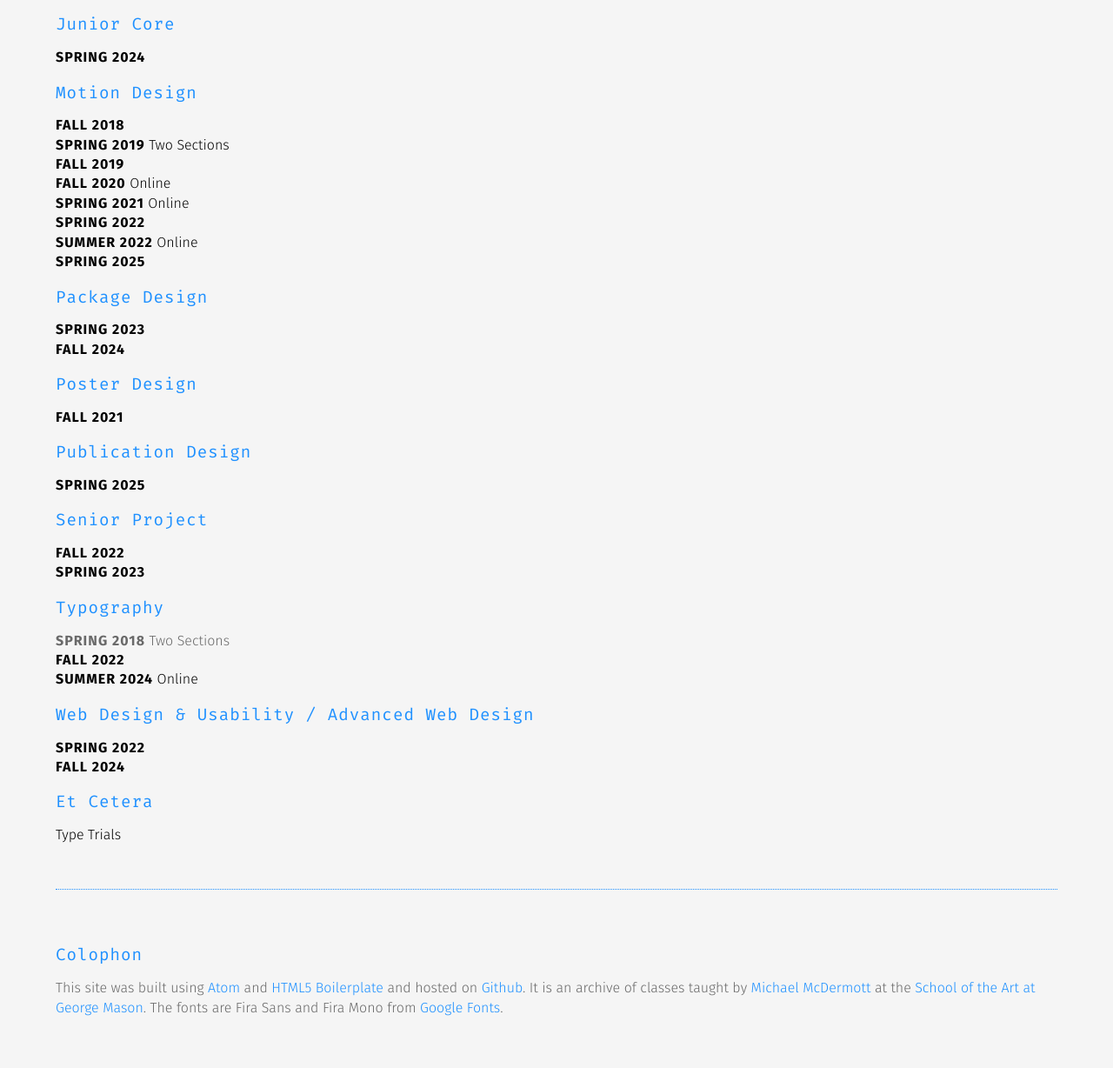
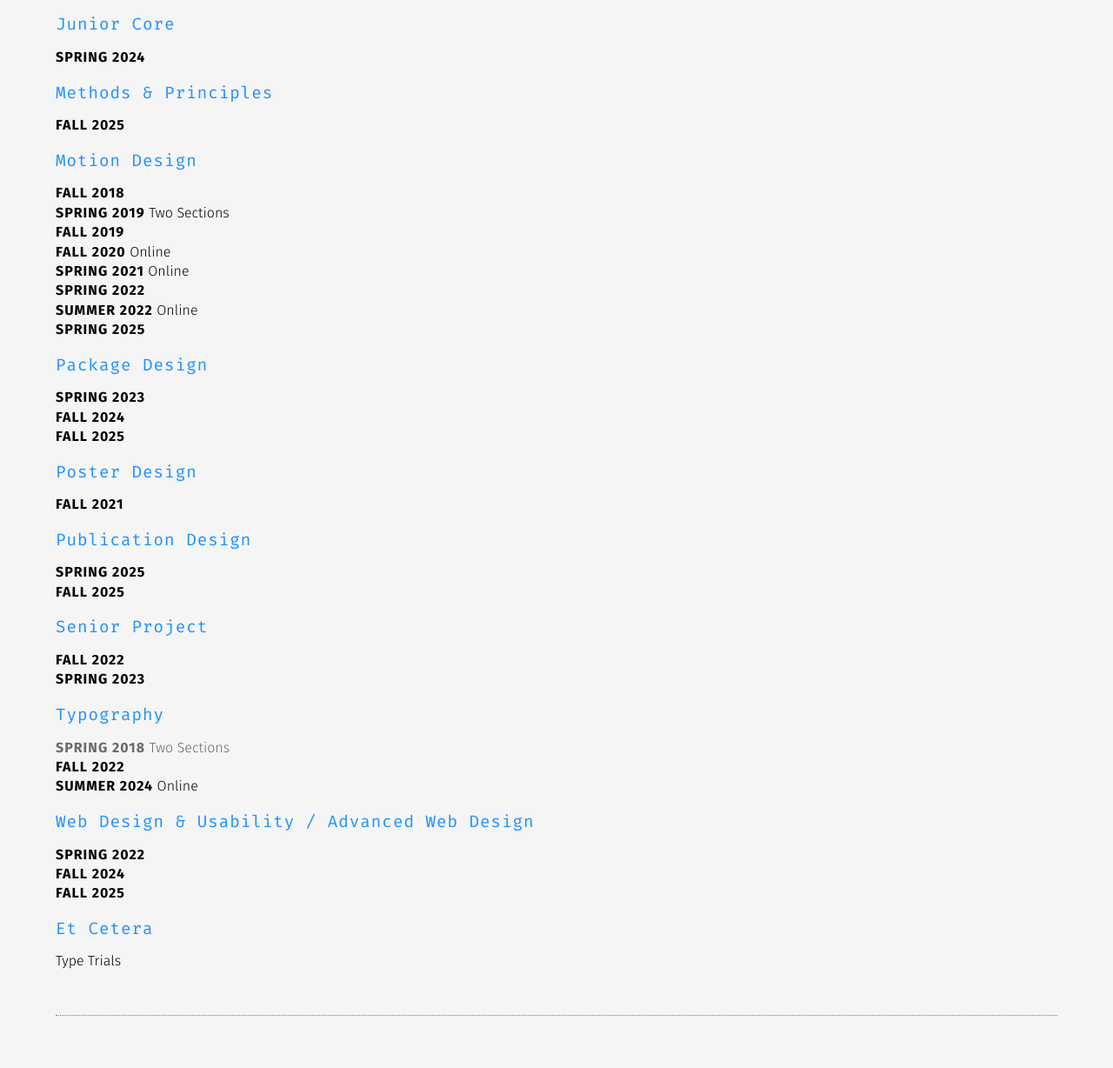
Before and after one commit to gmu-gd/classes, a plain HTML site: page index.html in a window 1280 px wide. Shown: the part 592-1820 px from the top of the page at 87% size. Before the commit the page ends 1793 px from the top, so only its background shows below. Drawn offline with nearby package versions, Linux system fonts and the light colour scheme.

Commit message:
Update index.html

```diff
--- a/index.html
+++ b/index.html
@@ -47,6 +47,10 @@
         <ul>
           <li class="pro"><a href="https://gmu-gd.github.io/junior24-spring"><strong>Spring 2024</strong></a></li>
         </ul>
+        <h1>Methods &amp; Principles</h1>
+        <ul>
+          <li class="pro"><a href="https://gmu-gd.github.io/map25-fall"><strong>Fall 2025</strong></a></li>
+        </ul>
         <h1>Motion Design</h1>
         <ul>
           <li class="pro"><a href="https://gmu-gd.github.io/motion18"><strong>Fall 2018</strong></a></li>
@@ -62,6 +66,7 @@
         <ul>
           <li class="pro"><a href="https://gmu-gd.github.io/package23-spring/"><strong>Spring 2023</strong></a></li>
           <li class="pro"><a href="https://gmu-gd.github.io/package24-fall/"><strong>Fall 2024</strong></a></li>
+          <li class="pro"><a href="https://gmu-gd.github.io/package25-fall/"><strong>Fall 2025</strong></a></li>
         </ul>
         <h1>Poster Design</h1>
         <ul>
@@ -70,6 +75,7 @@
         <h1>Publication Design</h1>
         <ul>
           <li class="pro"><a href="https://gmu-gd.github.io/publication25-spring/"><strong>Spring 2025</strong></a></li>
+          <li class="pro"><a href="https://gmu-gd.github.io/publication25-fall/"><strong>Fall 2025</strong></a></li>
         </ul>
         <h1>Senior Project</h1>
         <ul>
@@ -86,6 +92,7 @@
         <ul>
           <li class="pro"><a href="https://gmu-gd.github.io/web22-spring/"><strong>Spring 2022</strong></a></li>
           <li class="pro"><a href="https://gmu-gd.github.io/web24-fall/"><strong>Fall 2024</strong></a></li>
+          <li class="pro"><a href="https://gmu-gd.github.io/web25-fall/"><strong>Fall 2025</strong></a></li>
         </ul>
         <h1>Et Cetera</h1>
         <ul>
```
